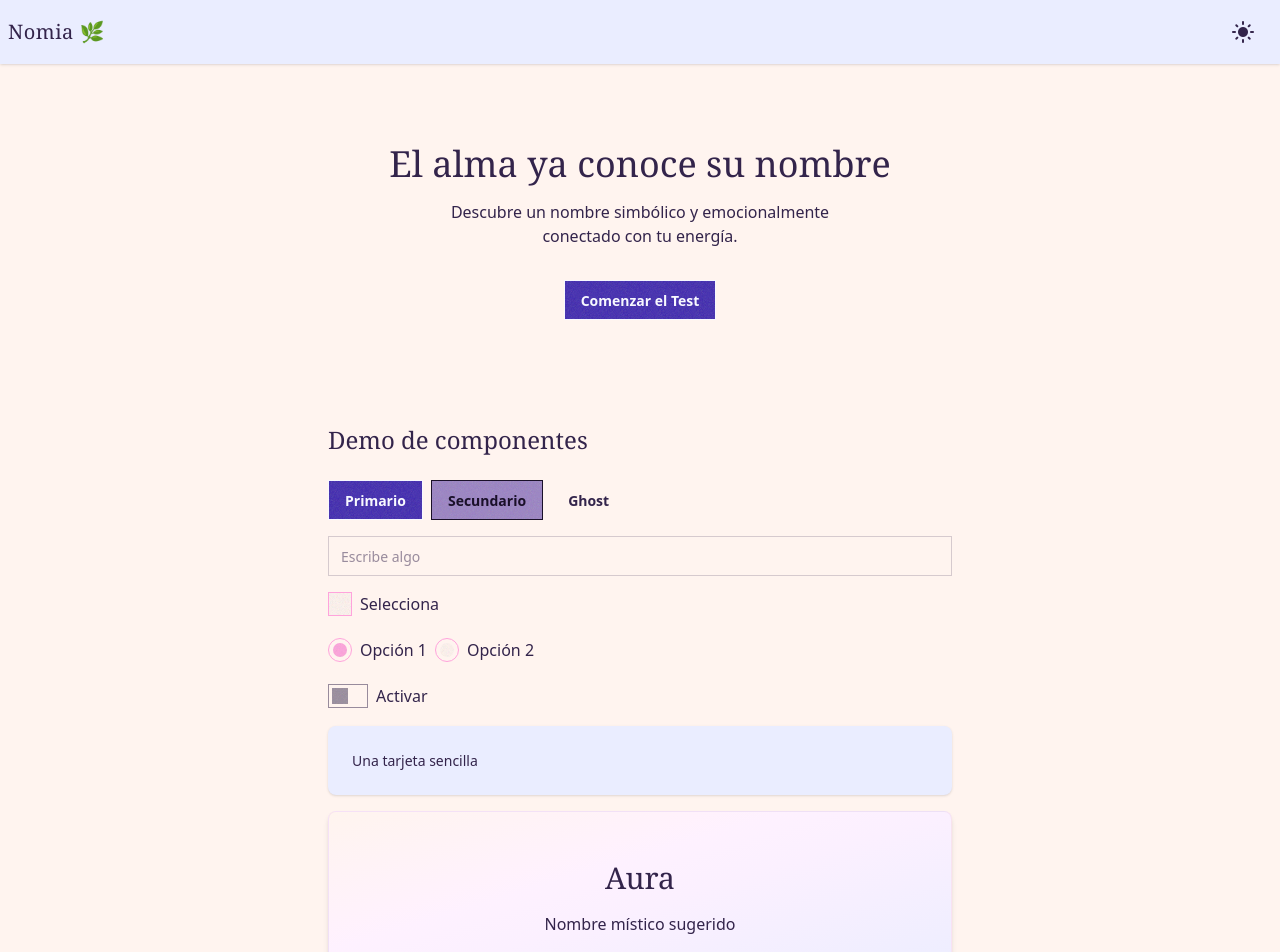
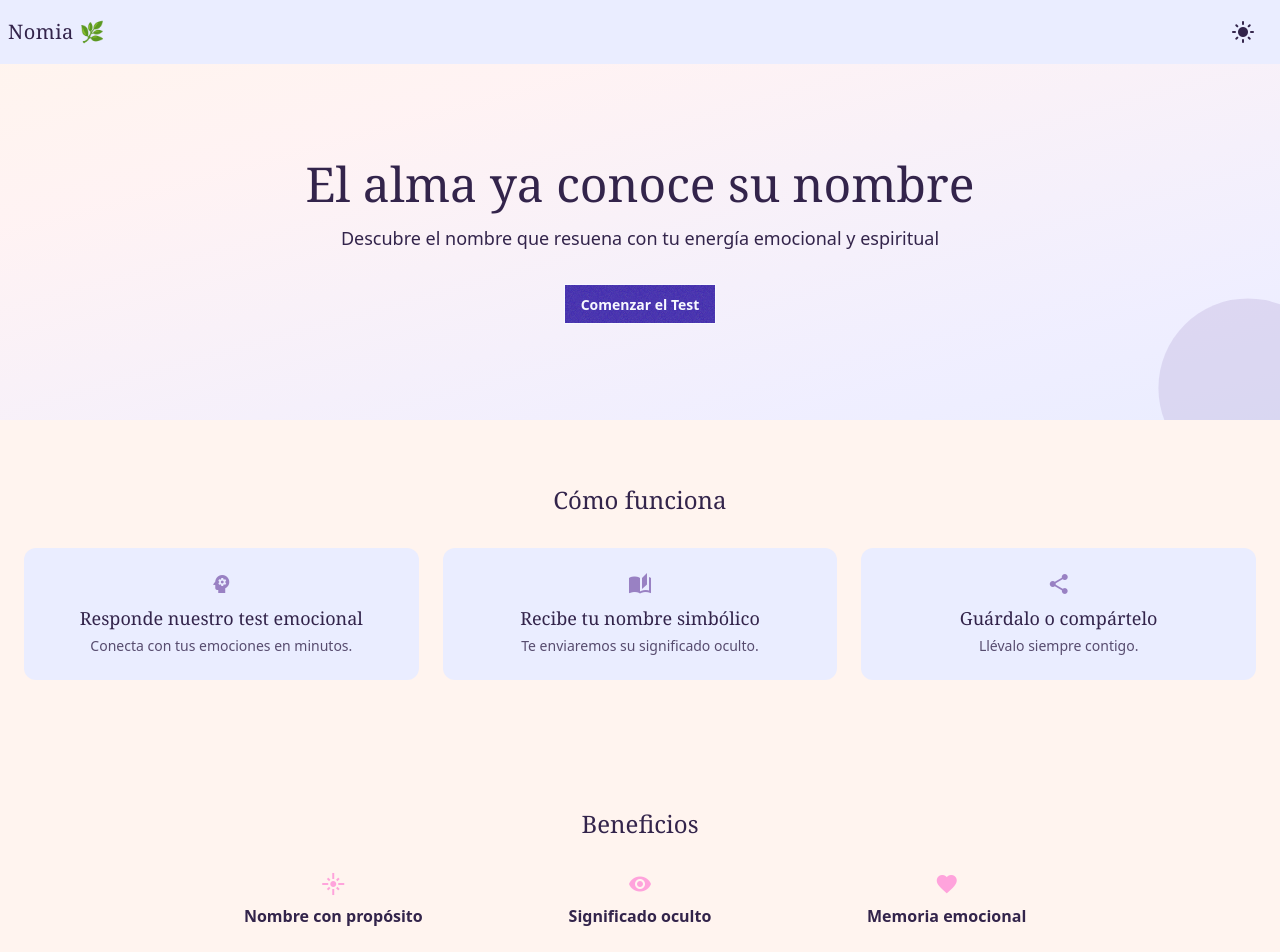
Before and after one commit to Akxlarre/Nomia, an Angular app: page / in a window 1280 px wide. Shown: the top 952 px of the page. Built offline with nearby package versions, Linux system fonts and the light colour scheme.

Commit message:
Add landing page components

```diff
--- /dev/null
+++ b/src/app/home/components/benefits-section.component.ts
@@ -0,0 +1,26 @@
+import { Component } from '@angular/core';
+
+@Component({
+  standalone: true,
+  selector: 'app-benefits-section',
+  template: `
+    <section class="py-16 px-6">
+      <h2 class="text-2xl font-serif text-center mb-8">Beneficios</h2>
+      <div class="grid gap-6 sm:grid-cols-2 md:grid-cols-3 max-w-4xl mx-auto">
+        <div class="text-center">
+          <span class="material-icons text-accent text-3xl mb-2">flare</span>
+          <p class="font-semibold">Nombre con propósito</p>
+        </div>
+        <div class="text-center">
+          <span class="material-icons text-accent text-3xl mb-2">visibility</span>
+          <p class="font-semibold">Significado oculto</p>
+        </div>
+        <div class="text-center">
+          <span class="material-icons text-accent text-3xl mb-2">favorite</span>
+          <p class="font-semibold">Memoria emocional</p>
+        </div>
+      </div>
+    </section>
+  `,
+})
+export class BenefitsSectionComponent {}
--- /dev/null
+++ b/src/app/home/components/hero-section.component.ts
@@ -0,0 +1,29 @@
+import { Component, AfterViewInit } from '@angular/core';
+import { RouterModule } from '@angular/router';
+import { PrimaryButtonComponent } from '../../shared/components';
+
+@Component({
+  standalone: true,
+  selector: 'app-hero-section',
+  imports: [RouterModule, PrimaryButtonComponent],
+  template: `
+    <section
+      class="relative overflow-hidden text-center px-6 py-24 bg-gradient-to-br from-[oklch(98%_0.02_40)] to-[oklch(95%_0.03_280)] transition-all duration-700"
+      [class.opacity-0]="!loaded" [class.translate-y-4]="!loaded">
+      <div class="relative z-10 max-w-2xl mx-auto">
+        <h1 class="text-4xl md:text-5xl font-serif mb-4">El alma ya conoce su nombre</h1>
+        <p class="text-base md:text-lg mb-8">Descubre el nombre que resuena con tu energía emocional y espiritual</p>
+        <a routerLink="/test" class="btn btn-primary transition-shadow duration-700" [class.shadow-lg]="loaded">Comenzar el Test</a>
+      </div>
+      <svg aria-hidden="true" viewBox="0 0 200 200" class="absolute opacity-20 w-56 h-56 -right-20 -bottom-20 text-secondary">
+        <circle cx="100" cy="100" r="80" fill="currentColor" />
+      </svg>
+    </section>
+  `,
+})
+export class HeroSectionComponent implements AfterViewInit {
+  loaded = false;
+  ngAfterViewInit() {
+    setTimeout(() => (this.loaded = true));
+  }
+}
--- /dev/null
+++ b/src/app/home/components/premium-card-preview.component.ts
@@ -0,0 +1,20 @@
+import { Component } from '@angular/core';
+import { RouterModule } from '@angular/router';
+import { NatalCardComponent, SecondaryButtonComponent } from '../../shared/components';
+
+@Component({
+  standalone: true,
+  selector: 'app-premium-card-preview',
+  imports: [RouterModule, NatalCardComponent, SecondaryButtonComponent],
+  template: `
+    <section class="py-16 px-6 text-center">
+      <div class="max-w-md mx-auto">
+        <ui-natal-card name="Tu Nombre">
+          <p class="text-lg font-serif italic">Tu carta personalizada te espera…</p>
+        </ui-natal-card>
+        <a routerLink="/test" class="btn btn-secondary mt-6">Descubre tu nombre</a>
+      </div>
+    </section>
+  `,
+})
+export class PremiumCardPreviewComponent {}
--- /dev/null
+++ b/src/app/home/components/steps-section.component.ts
@@ -0,0 +1,29 @@
+import { Component } from '@angular/core';
+
+@Component({
+  standalone: true,
+  selector: 'app-steps-section',
+  template: `
+    <section class="py-16 px-6">
+      <h2 class="text-2xl font-serif text-center mb-8">Cómo funciona</h2>
+      <div class="grid gap-6 md:grid-cols-3">
+        <div class="bg-base-200 rounded-xl p-6 text-center">
+          <span class="material-icons text-4xl text-secondary mb-2">psychology</span>
+          <h3 class="font-serif text-lg mb-1">Responde nuestro test emocional</h3>
+          <p class="text-sm opacity-80">Conecta con tus emociones en minutos.</p>
+        </div>
+        <div class="bg-base-200 rounded-xl p-6 text-center">
+          <span class="material-icons text-4xl text-secondary mb-2">auto_stories</span>
+          <h3 class="font-serif text-lg mb-1">Recibe tu nombre simbólico</h3>
+          <p class="text-sm opacity-80">Te enviaremos su significado oculto.</p>
+        </div>
+        <div class="bg-base-200 rounded-xl p-6 text-center">
+          <span class="material-icons text-4xl text-secondary mb-2">share</span>
+          <h3 class="font-serif text-lg mb-1">Guárdalo o compártelo</h3>
+          <p class="text-sm opacity-80">Llévalo siempre contigo.</p>
+        </div>
+      </div>
+    </section>
+  `,
+})
+export class StepsSectionComponent {}
--- /dev/null
+++ b/src/app/home/components/testimonial-section.component.ts
@@ -0,0 +1,18 @@
+import { Component } from '@angular/core';
+
+@Component({
+  standalone: true,
+  selector: 'app-testimonial-section',
+  template: `
+    <section class="py-16 px-6">
+      <div class="max-w-md mx-auto bg-base-200 rounded-xl p-6 text-center">
+        <div class="w-16 h-16 mx-auto mb-4 bg-secondary rounded-full grid place-items-center">
+          <span class="material-icons text-base-100 text-3xl">star</span>
+        </div>
+        <p class="italic mb-2">“Cuando vi el nombre, sentí que era exactamente lo que buscaba. Me emocionó profundamente.”</p>
+        <p class="font-serif font-semibold">Luna Mística</p>
+      </div>
+    </section>
+  `,
+})
+export class TestimonialSectionComponent {}
--- a/src/app/home/pages/home.page.ts
+++ b/src/app/home/pages/home.page.ts
@@ -1,72 +1,26 @@
 import { Component } from '@angular/core';
-import { RouterModule } from '@angular/router';
-import {
-  PrimaryButtonComponent,
-  SecondaryButtonComponent,
-  GhostButtonComponent,
-  TextInputComponent,
-  CheckboxComponent,
-  RadioButtonComponent,
-  ToggleSwitchComponent,
-  CardComponent,
-  NatalCardComponent,
-  AlertComponent,
-  ProgressBarComponent,
-  StepperComponent,
-} from '../../shared/components';
+import { HeroSectionComponent } from '../components/hero-section.component';
+import { StepsSectionComponent } from '../components/steps-section.component';
+import { BenefitsSectionComponent } from '../components/benefits-section.component';
+import { TestimonialSectionComponent } from '../components/testimonial-section.component';
+import { PremiumCardPreviewComponent } from '../components/premium-card-preview.component';
 
 @Component({
   standalone: true,
   selector: 'app-home-page',
   imports: [
-    RouterModule,
-    PrimaryButtonComponent,
-    SecondaryButtonComponent,
-    GhostButtonComponent,
-    TextInputComponent,
-    CheckboxComponent,
-    RadioButtonComponent,
-    ToggleSwitchComponent,
-    CardComponent,
-    NatalCardComponent,
-    AlertComponent,
-    ProgressBarComponent,
-    StepperComponent,
+    HeroSectionComponent,
+    StepsSectionComponent,
+    BenefitsSectionComponent,
+    TestimonialSectionComponent,
+    PremiumCardPreviewComponent,
   ],
   template: `
-    <section class="text-center py-20 px-6">
-      <h1 class="text-4xl font-serif mb-4">El alma ya conoce su nombre</h1>
-      <p class="text-base font-sans max-w-md mx-auto mb-8">
-        Descubre un nombre simbólico y emocionalmente conectado con tu energía.
-      </p>
-      <a routerLink="/test" class="btn btn-primary transition-all hover:scale-105 focus-visible:ring">Comenzar el Test</a>
-    </section>
-
-    <section class="max-w-2xl mx-auto p-6 grid gap-4">
-      <h2 class="text-2xl font-serif mb-2">Demo de componentes</h2>
-
-      <div class="flex gap-2">
-        <ui-primary-button>Primario</ui-primary-button>
-        <ui-secondary-button>Secundario</ui-secondary-button>
-        <ui-ghost-button>Ghost</ui-ghost-button>
-      </div>
-
-      <ui-text-input placeholder="Escribe algo"></ui-text-input>
-      <ui-checkbox>Selecciona</ui-checkbox>
-      <div class="flex gap-2">
-        <ui-radio-button name="demo" value="1" [checked]="true">Opción 1</ui-radio-button>
-        <ui-radio-button name="demo" value="2">Opción 2</ui-radio-button>
-      </div>
-      <ui-toggle-switch>Activar</ui-toggle-switch>
-
-      <ui-card>Una tarjeta sencilla</ui-card>
-      <ui-natal-card name="Aura">Nombre místico sugerido</ui-natal-card>
-
-      <ui-alert type="info">Este es un mensaje informativo.</ui-alert>
-
-      <ui-progress-bar [value]="40" [max]="100"></ui-progress-bar>
-      <ui-stepper [steps]="['Uno', 'Dos', 'Tres']" [active]="1"></ui-stepper>
-    </section>
+    <app-hero-section />
+    <app-steps-section />
+    <app-benefits-section />
+    <app-testimonial-section />
+    <app-premium-card-preview />
   `,
 })
 export class HomePage {}
```
